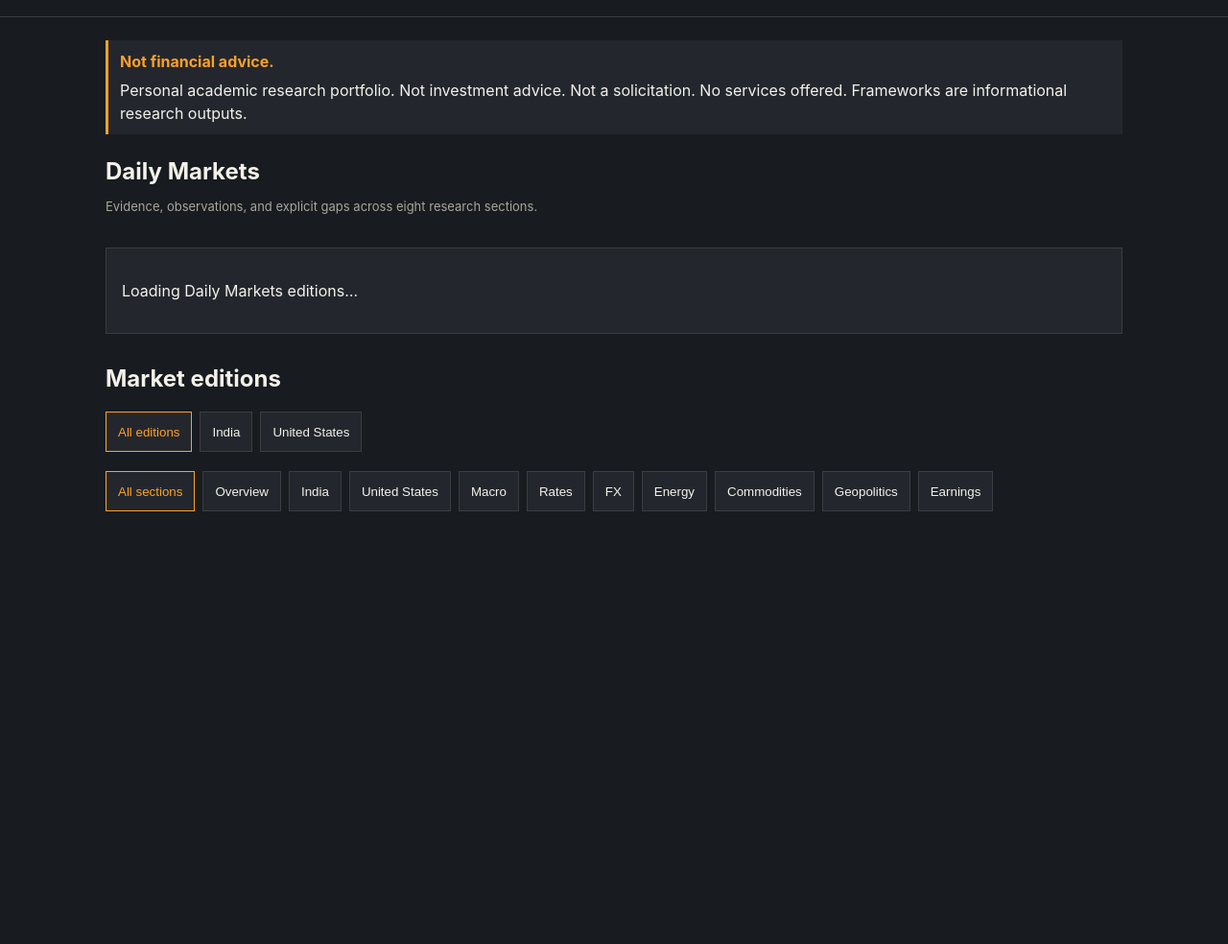
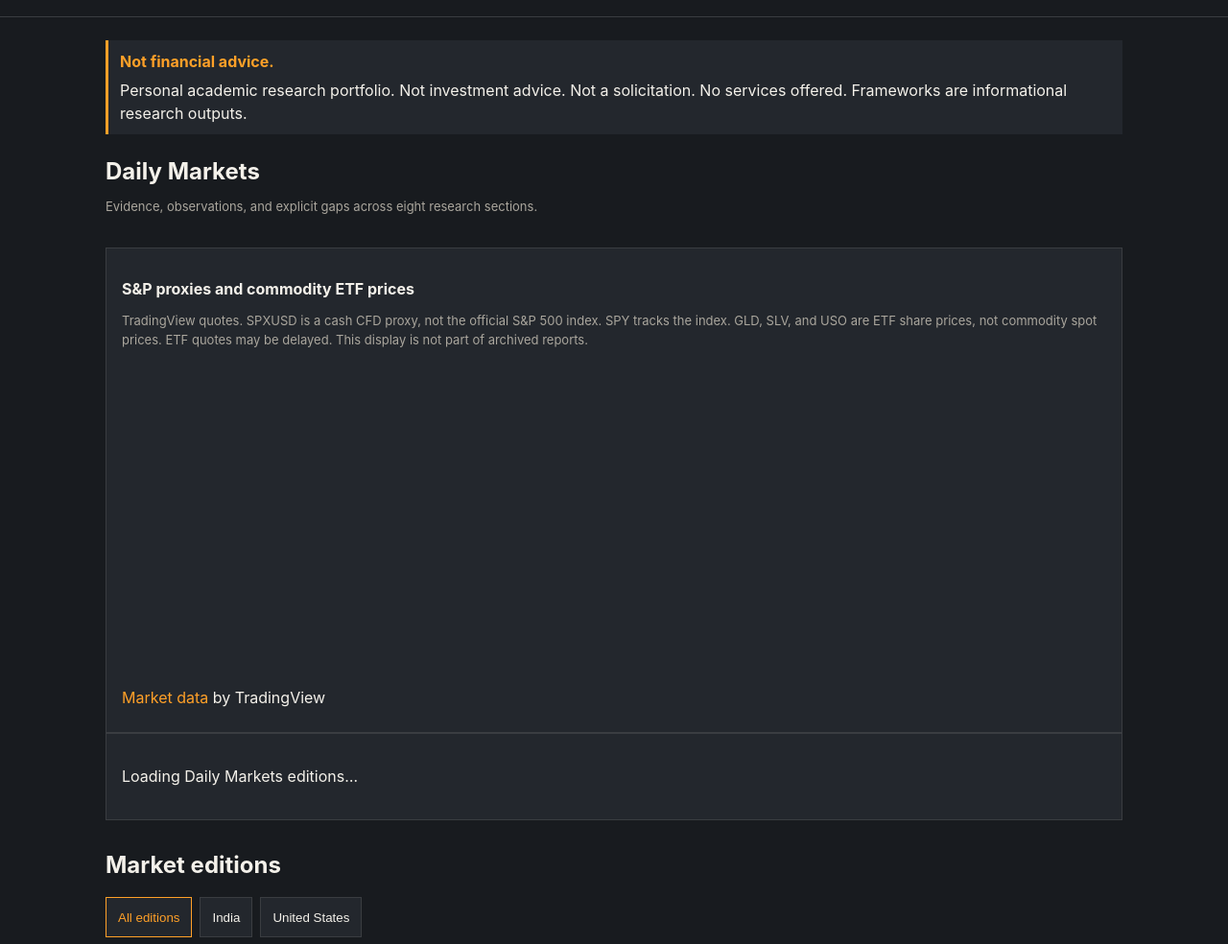
Before and after one commit to prathamislit/market-briefs, a plain HTML site: page src/dashboard.html in a window 1280 px wide. Shown: the part 113-1097 px from the top of the page at 96% size. Before the commit the page ends 800 px from the top, so only its background shows below. Drawn offline with Linux system fonts and the light colour scheme; a script that the page names is missing.

Commit message:
Display recurring S&P proxies and commodity ETF prices

```diff
--- a/src/dashboard.html
+++ b/src/dashboard.html
@@ -80,6 +80,17 @@
       <h2 id="daily-title">Daily Markets</h2>
       <p class="meta">Evidence, observations, and explicit gaps across eight research sections.</p>
       <div id="daily-controls" class="daily-controls"></div>
+      <article class="card report" aria-label="Daily market prices">
+        <h3>S&amp;P proxies and commodity ETF prices</h3>
+        <p class="meta">TradingView quotes. SPXUSD is a cash CFD proxy, not the official S&amp;P 500 index. SPY tracks the index. GLD, SLV, and USO are ETF share prices, not commodity spot prices. ETF quotes may be delayed. This display is not part of archived reports.</p>
+        <div class="tradingview-widget-container" style="height:370px;width:100%">
+          <div class="tradingview-widget-container__widget" style="height:340px;width:100%"></div>
+          <div class="tradingview-widget-copyright"><a href="https://www.tradingview.com/markets/" target="_blank" rel="noopener nofollow noreferrer">Market data</a> by TradingView</div>
+          <script type="text/javascript" src="https://s3.tradingview.com/external-embedding/embed-widget-market-quotes.js" async>
+          {"title":"Daily market prices","width":"100%","height":340,"locale":"en","showSymbolLogo":false,"symbolsGroups":[{"name":"S&P proxies and commodity ETFs","symbols":[{"name":"FOREXCOM:SPXUSD","displayName":"SPXUSD · S&P cash CFD proxy"},{"name":"AMEX:SPY","displayName":"SPY · S&P 500 ETF"},{"name":"AMEX:GLD","displayName":"GLD · gold ETF"},{"name":"AMEX:SLV","displayName":"SLV · silver ETF"},{"name":"AMEX:USO","displayName":"USO · oil ETF"}]}],"colorTheme":"dark"}
+          </script>
+        </div>
+      </article>
       <div id="daily-report" class="grid" aria-live="polite" aria-busy="true">
         <article class="card report"><p>Loading Daily Markets editions…</p></article>
       </div>
```
Also changed, not shown: 1 other file.
